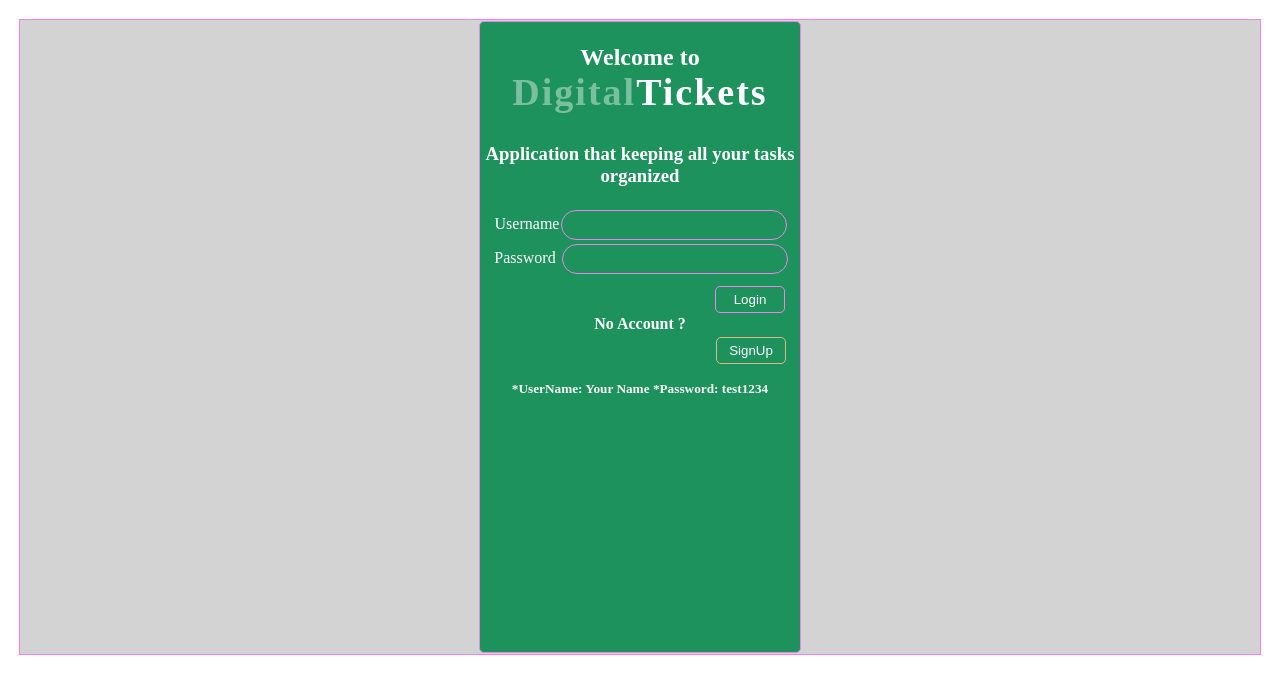
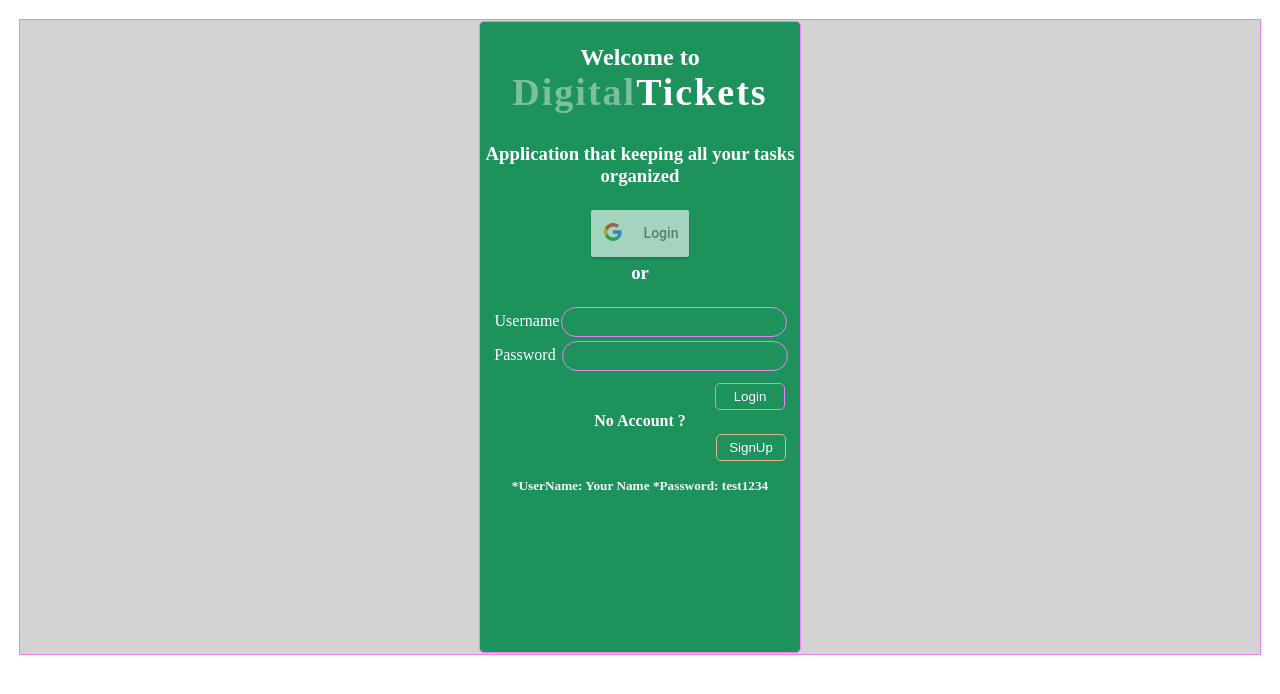
Before and after one commit to Roman123-game/Ticket_app, a React (Create React App) app: page / in a window 1280 px wide. Shown: the top 694 px of the page. Built offline with nearby package versions, Linux system fonts and the light colour scheme.

Commit message:
delete 2 files and update 1 file

```diff
--- /dev/null
+++ b/src/compon/Login/Google/GoogleLoginComp.css
@@ -0,0 +1,4 @@
+.googleLogin{
+  border-radius: 15px;
+
+}
--- a/src/compon/Login/Google/Login.js
+++ b/src/compon/Login/Google/GoogleLoginComp.js
@@ -1,7 +1,8 @@
 import React from 'react'
 import { GoogleLogin } from 'react-google-login'
+import './GoogleLoginComp.css'
 
-const clientId = "611336744283-pb1u0guaj2erfceptjpu19lndc7j7j9p.apps.googleusercontent.com"
+const clientId = "104231836749-h4u7488kujnf42obp6dmbok7omn94clu.apps.googleusercontent.com"
 
 const onSuccess =(res) =>{
   console.log("succes login ",res.rofileObj)
@@ -15,6 +16,7 @@ const GoogleLoginComp = () => {
   return (
     <div className="signInButton">
     <GoogleLogin
+    className="googleLogin"
     clientId={clientId}
     buttonText='Login'
     onSuccess={onSuccess}
--- a/src/compon/Login/Google/Logout.js
+++ b/src/compon/Login/Google/GoogleLogoutComp.js
@@ -1,7 +1,7 @@
 import React from 'react'
 import { GoogleLogout } from 'react-google-login'
 
-const clientId = "611336744283-pb1u0guaj2erfceptjpu19lndc7j7j9p.apps.googleusercontent.com"
+const clientId = "104231836749-h4u7488kujnf42obp6dmbok7omn94clu.apps.googleusercontent.com"
 
 const onLogoutSuccess =(res) =>{
   console.log("succes logout ")
--- a/src/compon/Login/Login.js
+++ b/src/compon/Login/Login.js
@@ -1,10 +1,11 @@
 import MainContext from "../Context/MainContext";
 import SignUp from "./SignUp/SignUp";
 import "./Login.css";
-import { useCallback, useContext, useState } from "react";
+import { useCallback, useContext, useState,memo, useEffect } from "react";
 import { CSSTransition, TransitionGroup } from "react-transition-group";
 import { v4 as uuidv4 } from "uuid";
-import { memo } from "react";
+import GoogleLoginComp from "./Google/GoogleLoginComp";
+
 
 const Login = (props) => {
   const [userPassword, setUserPassword] = useState("");
@@ -37,6 +38,8 @@ const Login = (props) => {
       <h2 className="welcomeMsg">Welcome to</h2>
       <h1 className="titleLogin">Tickets</h1>
       <h3 className="titleMsg">Application that keeping all your tasks organized</h3>
+      <GoogleLoginComp/>
+      <h3 className="titleMsg">or</h3>
       <label>Username</label>
       <input
         className="inputLogin"
@@ -78,6 +81,7 @@ const Login = (props) => {
         </CSSTransition>
       </TransitionGroup>
     </div>
+
     </div>
   );
 };
```
